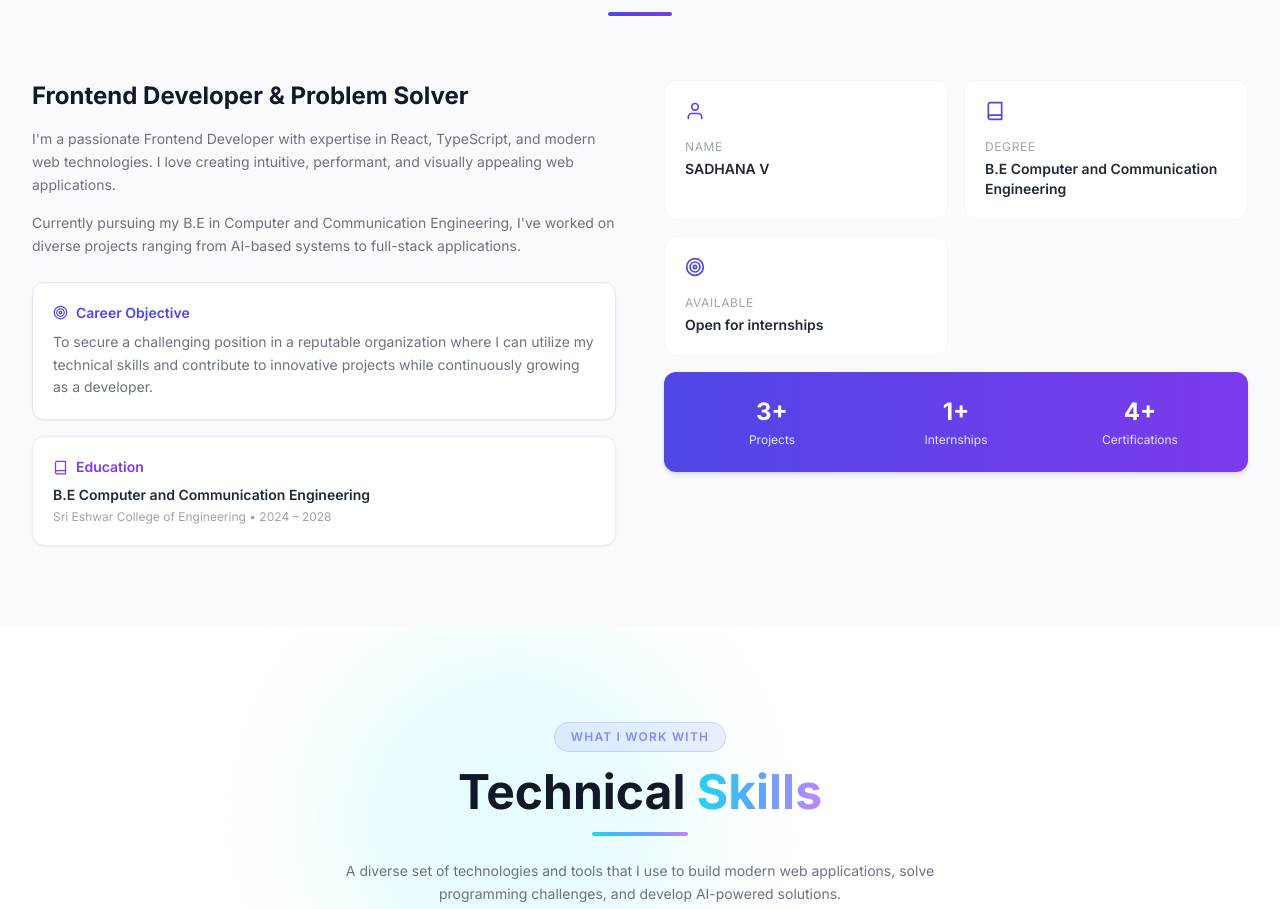
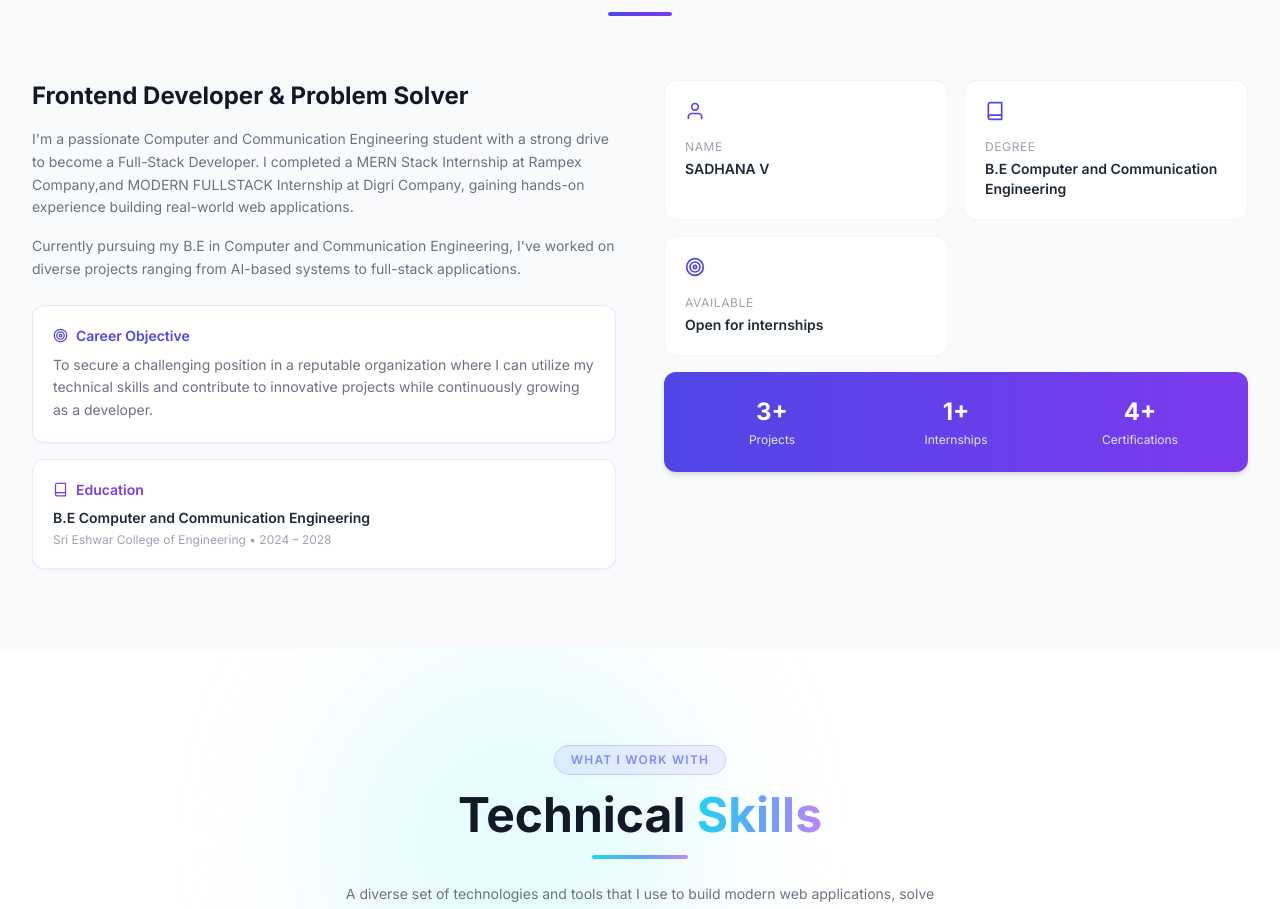
Before and after one commit to SadhanaV-GIT/Sadhana-portfolio, a React (Create React App) app: page / in a window 1280 px wide. Shown: the part 920-1829 px from the top of the page. Built offline with nearby package versions, Linux system fonts and the light colour scheme.

Commit message:
Latest updates

```diff
--- a/src/components/About.tsx
+++ b/src/components/About.tsx
@@ -32,7 +32,7 @@ const About: React.FC = () => {
             <motion.div variants={fadeUp}>
               <h3 className="text-2xl font-bold text-gray-900 dark:text-white mb-4">Frontend Developer & Problem Solver</h3>
               <p className="text-gray-500 dark:text-gray-400 mb-4 leading-relaxed text-sm">
-                I'm a passionate Frontend Developer with expertise in React, TypeScript, and modern web technologies. I love creating intuitive, performant, and visually appealing web applications.
+               I'm a passionate Computer and Communication Engineering student with a strong drive to become a Full-Stack Developer. I completed a MERN Stack Internship at Rampex Company,and MODERN FULLSTACK Internship at Digri Company, gaining hands-on experience building real-world web applications.
               </p>
               <p className="text-gray-500 dark:text-gray-400 mb-6 leading-relaxed text-sm">
                 Currently pursuing my B.E in Computer and Communication Engineering, I've worked on diverse projects ranging from AI-based systems to full-stack applications.
```
